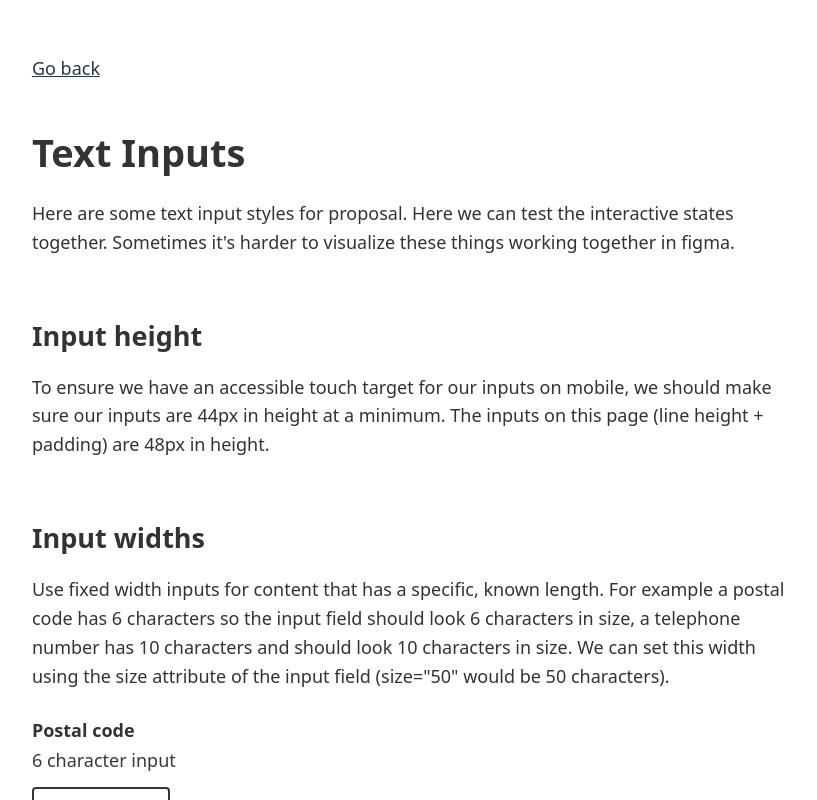
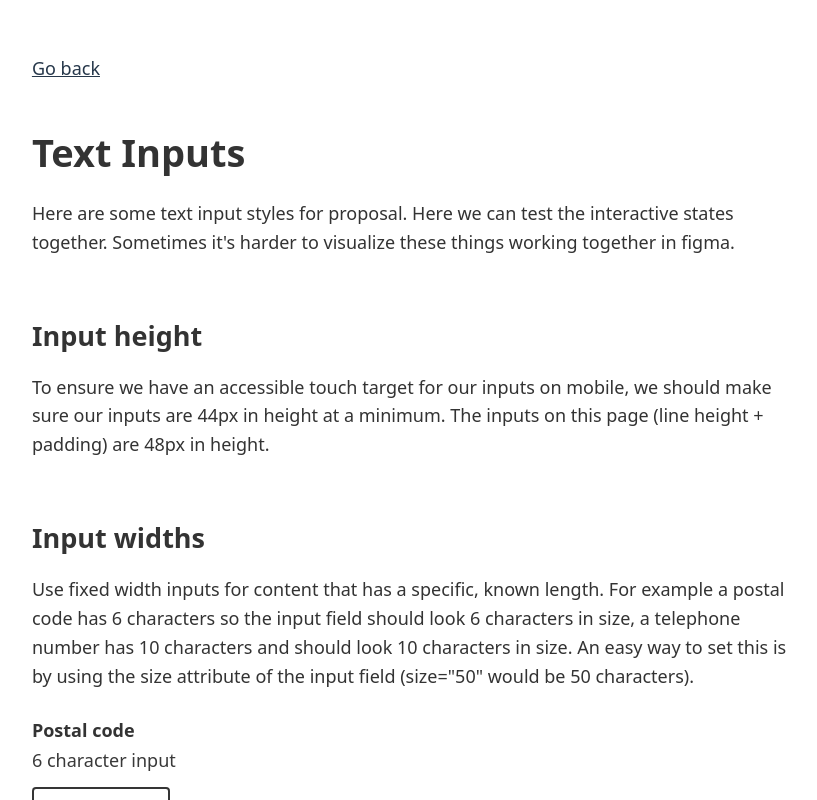
Before and after one commit to nmakuch/sandbox, a Next.js app: page /text-inputs in a window 1280 px wide. Shown: the top 800 px of the page, without its empty margins (222-1039 px from the left). Built offline with nearby package versions, Linux system fonts and the light colour scheme.

Commit message:
update 3

```diff
--- a/pages/text-inputs.js
+++ b/pages/text-inputs.js
@@ -30,7 +30,7 @@ export default function Inputs() {
 
                     <section className={styles.InputsSection}>
                         <h2>Input widths</h2>
-                        <p>Use fixed width inputs for content that has a specific, known length. For example a postal code has 6 characters so the input field should look 6 characters in size, a telephone number has 10 characters and should look 10 characters in size. We can set this width using the size attribute of the input field (size="50" would be 50 characters).</p>
+                        <p>Use fixed width inputs for content that has a specific, known length. For example a postal code has 6 characters so the input field should look 6 characters in size, a telephone number has 10 characters and should look 10 characters in size. An easy way to set this is by using the size attribute of the input field (size="50" would be 50 characters).</p>
 
                         <div className={styles.formGroup}>
                             <label className={styles.label}>Postal code</label>
```
